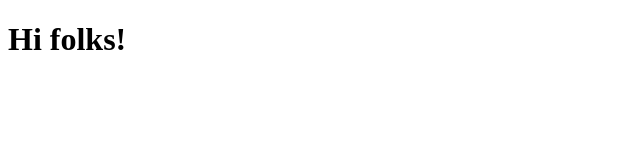
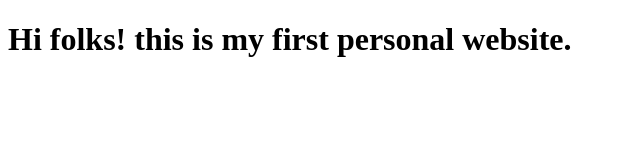
Before and after one commit to kadyrdade/kadyrdade.github.io, a plain HTML site: page index.html in a window 1280 px wide. Shown: the whole page, without its empty margins (0-640 px from the left). Drawn offline with Linux system fonts and the light colour scheme.

Commit message:
mini changes

```diff
--- a/index.html
+++ b/index.html
@@ -1,9 +1,9 @@
 <!DOCTYPE html>
 <html lang="en">
     <head>
-        <title>KadyrDade</title>
+        <title>Kadyr Dade</title>
     </head>
     <body>
-        <h1>Hi folks!</h1>
+        <h1>Hi folks! this is my first personal website.</h1>
     </body>
 </html>
```
